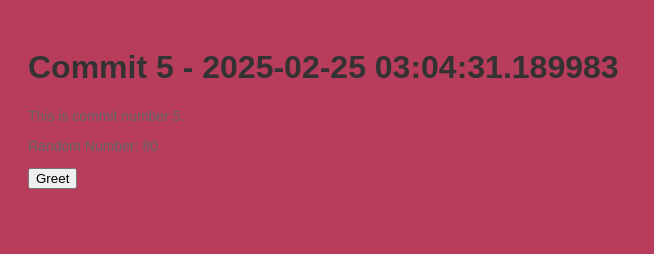
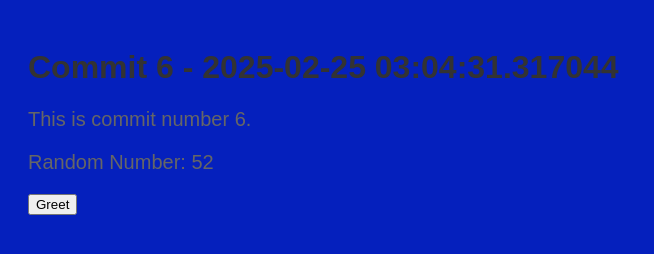
Before and after one commit to legbald0d/myrep-repo-20250225030424, a plain HTML site: page index.html in a window 1280 px wide. Shown: the whole page, without its empty margins (0-654 px from the left). Drawn offline with Linux system fonts and the light colour scheme.

Commit message:
📝 Commit 6 with HTML, CSS, and JS

```diff
--- a/index.html
+++ b/index.html
@@ -2,13 +2,13 @@
     <!DOCTYPE html>
     <html>
     <head>
-        <title>Commit 5 - 2025-02-25 03:04:31.189983</title>
+        <title>Commit 6 - 2025-02-25 03:04:31.317044</title>
         <link rel="stylesheet" href="style.css">
     </head>
     <body>
-        <h1>Commit 5 - 2025-02-25 03:04:31.189983</h1>
-        <p>This is commit number 5.</p>
-        <p>Random Number: 80</p>
+        <h1>Commit 6 - 2025-02-25 03:04:31.317044</h1>
+        <p>This is commit number 6.</p>
+        <p>Random Number: 52</p>
         <button onclick="greet()">Greet</button>
         <script src="script.js"></script>
     </body>
--- a/script.js
+++ b/script.js
@@ -2,4 +2,4 @@
     function greet() {
         alert('Hello from commit ' + commitNumber + '!');
     }
-    var commitNumber = 5;
+    var commitNumber = 6;
--- a/style.css
+++ b/style.css
@@ -1,7 +1,7 @@
 
     body {
         font-family: Arial, sans-serif;
-        background-color: #b83c5b;
+        background-color: #0520bd;
         padding: 20px;
     }
     h1 {
@@ -9,5 +9,5 @@
     }
     p {
         color: #666;
-        font-size: 14px;
+        font-size: 20px;
     }
```
